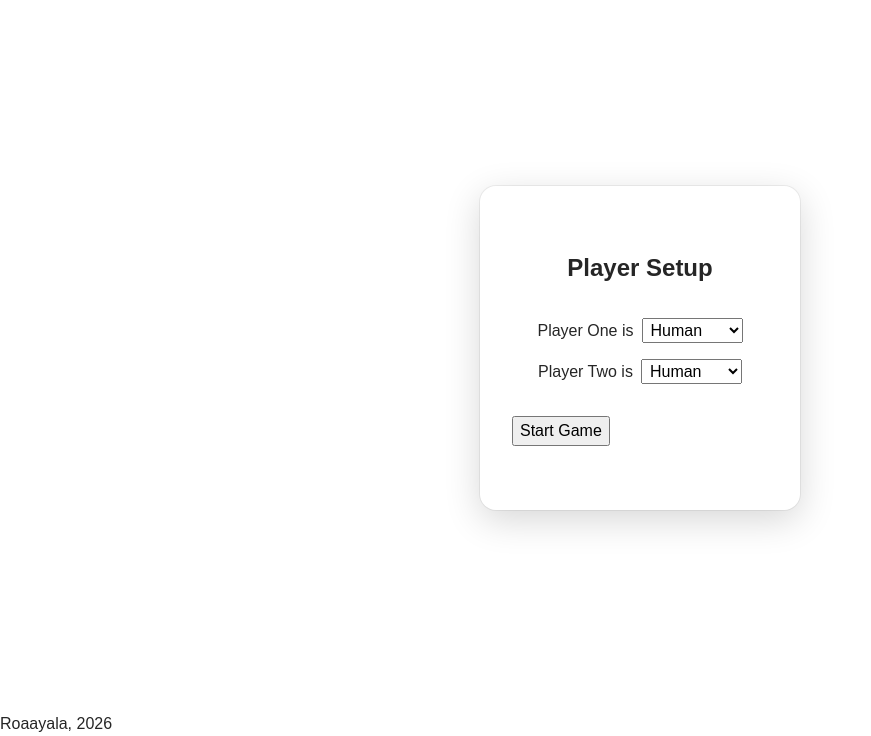
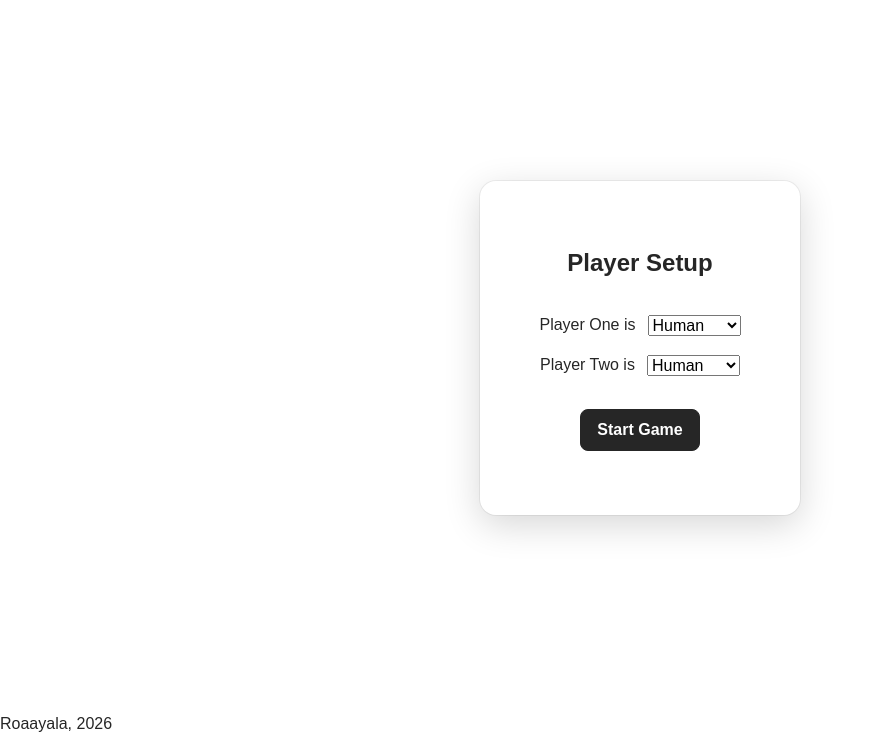
Before and after one commit to roaayala/battleship, a website built with webpack: page src/index.html in a window 1280 px wide. Shown: the part 64-800 px from the top of the page, without its empty margins (0-871 px from the left). Built offline with nearby package versions, Linux system fonts and the light colour scheme; a web font is replaced by a local one.

Commit message:
startScreen styling done

```diff
--- a/src/style.css
+++ b/src/style.css
@@ -3,11 +3,12 @@
 
 @import url("./styles/variables.css");
 
+@import url("./styles/components/button.css");
 @import url("./styles/components/form-select.css");
 
 body {
     font-family: "Google Sans", sans-serif;
-    color: var(--txt-primary);
+    color: var(--primary);
 }
 
 #app {
@@ -59,6 +60,10 @@ body {
     gap: 1rem;
 }
 
+.start-screen__footer {
+    text-align: center;
+}
+
 .player-gameboard {
     display: grid;
     grid-template-columns: repeat(10, 1fr);
--- /dev/null
+++ b/src/styles/components/button.css
@@ -0,0 +1,20 @@
+.button {
+    font-weight: 700;
+    font-size: 1rem;
+
+    background-color: var(--primary);
+    color: white;
+
+    border: 1px solid var(--primary);
+    border-radius: 0.5rem;
+
+    padding: 0.5rem 1rem;
+
+    cursor: pointer;
+
+    display: inline-block;
+}
+
+.button:hover {
+    opacity: 0.9;
+}
--- a/src/styles/components/form-select.css
+++ b/src/styles/components/form-select.css
@@ -1,12 +1,10 @@
 .form-group {
     display: flex;
-    gap: 0.5rem;
+    gap: 0.75rem;
 
     align-items: center;
-}
 
-.form-select {
-    padding: 0.125rem 0.25rem;
+    padding: 0 1rem;
 }
 
 .form-select__option {
--- a/src/styles/footer.css
+++ b/src/styles/footer.css
@@ -1,5 +1,6 @@
 .footer {
     text-align: center;
+    font-weight: 700;
 
     padding: 1rem 0;
 }
--- a/src/styles/variables.css
+++ b/src/styles/variables.css
@@ -2,8 +2,9 @@
     --danger: oklch(63.7% 0.237 25.331);
     --warning: oklch(79.5% 0.184 86.047);
     --success: oklch(72.3% 0.219 149.579);
+
     --neutral: oklch(62.3% 0.214 259.815);
 
-    --txt-primary: oklch(26.9% 0 0);
-    --txt-secondary: oklch(37.1% 0 0);
+    --primary: oklch(26.9% 0 0);
+    --secondary: oklch(37.1% 0 0);
 }
```
